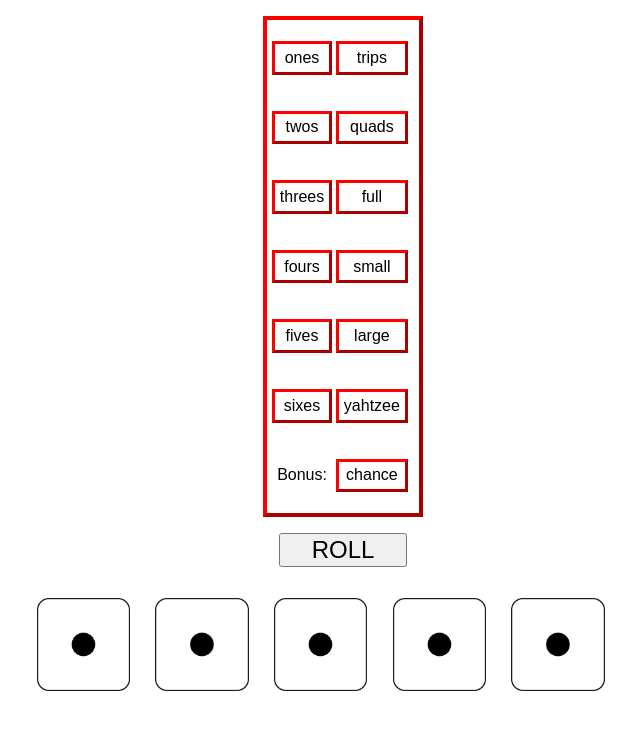
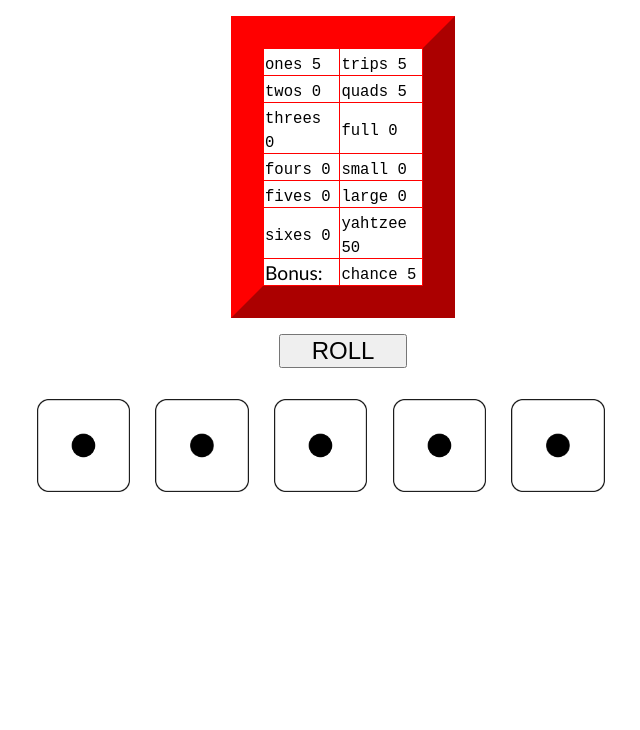
Before and after one commit to benbradford/yahtzoo, a React (Create React App) app: page / in a window 1280 px wide. Shown: the top 730 px of the page, without its empty margins (297-937 px from the left). Built offline with nearby package versions, Linux system fonts and the light colour scheme; the HTML template or start-up script is replaced by a standard one.

Commit message:
adding scores to scoreboard

```diff
--- a/src/App.css
+++ b/src/App.css
@@ -51,15 +51,20 @@
   display: block;
   margin-left: auto;
   margin-right: auto;
-  width: 10em;
+  width: 14em;
+
+  border-collapse:collapse;
+  border:2em outset #FF0000;
 }
 
 .ScoreBoard-Cell {
-  border-width:0.2em;
-  padding: 0.3em;
-  background-color: white;
-  border-color: red;
-  border-style: outset;
+  width: 7em;
+  border:0.1em solid #FF0000;
+  text-align: left;
+  font: 'courier';
+  font-family: "Gill Sans", sans-serif;
+  font-style: normal;
+  font-size: 1.2em;
 }
 
 .Dice-Border-None {
--- a/src/BonusCellView.tsx
+++ b/src/BonusCellView.tsx
@@ -8,9 +8,9 @@ class BonusCellView extends React.Component<any, any>{
 
     public render() {
         return (
-            <p>
+            <td className="ScoreBoard-Cell">
                 Bonus:
-            </p>
+            </td>
         );
     }
 
--- a/src/InGameView.tsx
+++ b/src/InGameView.tsx
@@ -24,7 +24,7 @@ class InGameView extends React.Component<{}, InGameState>{
         return (
             <p>
             <ScoreBoardView dice={this.state.dice} scores={this.state.scores} state={this.state.state} />
-             <button className = "Click-Button" onClick={this.handleRoll}> ROLL </button>
+             <button className = "Click-Button" onClick={this.handleRoll} disabled={this.state.state !== InGameStateType.awaiting_roll}> ROLL </button>
              <div className="Dice-Together"><table> <tr>
                {this.renderOneDie(0)}
                {this.renderOneDie(1)}
@@ -70,6 +70,7 @@ class InGameView extends React.Component<{}, InGameState>{
         };
         this.setState(newData);
     }
+
 }
 
 export default InGameView;
--- a/src/ScoreBoardView.tsx
+++ b/src/ScoreBoardView.tsx
@@ -2,6 +2,7 @@ import * as React from 'react';
 import {IScoreCategory} from './InGameData'
 import ScoreCategoryView from './ScoreCategoryView'
 import BonusCellView from './BonusCellView'
+import ScoreCalculator from './ScoreCalculator'
 
 class ScoreBoardView extends React.Component<any, any>{
 
@@ -10,17 +11,17 @@ class ScoreBoardView extends React.Component<any, any>{
     }
 
     public render() {
-
+        const calc : ScoreCalculator = new ScoreCalculator(this.props.dice);
         return (
             <p>
                 <table className="ScoreBoard"> <tr>
-                    <tr> <td> <ScoreCategoryView category={IScoreCategory.ones} name="ones" scores={this.props.scores} /> </td> <td> <ScoreCategoryView category={IScoreCategory.trips} name="trips" scores={this.props.scores} /> </td> </tr>
-                    <tr> <td> <ScoreCategoryView category={IScoreCategory.twos} name="twos" scores={this.props.scores} /> </td> <td> <ScoreCategoryView category={IScoreCategory.quads} name="quads" scores={this.props.scores} /> </td> </tr>
-                    <tr> <td> <ScoreCategoryView category={IScoreCategory.threes} name="threes" scores={this.props.scores} /> </td> <td> <ScoreCategoryView category={IScoreCategory.full} name="full" scores={this.props.scores} /> </td> </tr>
-                    <tr> <td> <ScoreCategoryView category={IScoreCategory.fours} name="fours" scores={this.props.scores} /> </td> <td> <ScoreCategoryView category={IScoreCategory.small} name="small" scores={this.props.scores} /> </td> </tr>
-                    <tr> <td> <ScoreCategoryView category={IScoreCategory.fives} name="fives" scores={this.props.scores} /> </td> <td> <ScoreCategoryView category={IScoreCategory.large} name="large" scores={this.props.scores} /> </td> </tr>
-                    <tr> <td> <ScoreCategoryView category={IScoreCategory.sixes} name="sixes" scores={this.props.scores} /> </td> <td> <ScoreCategoryView category={IScoreCategory.yahtzee} name="yahtzee" scores={this.props.scores} /> </td> </tr>
-                    <tr> <td> <BonusCellView /> </td> <td> <ScoreCategoryView category={IScoreCategory.chance} name="chance"scores={this.props.scores}  /> </td> </tr>
+                    <tr> <ScoreCategoryView calc={calc} category={IScoreCategory.ones}   name="ones    " scores={this.props.scores} />  <ScoreCategoryView calc={calc} category={IScoreCategory.trips} name="trips   " scores={this.props.scores} />  </tr>
+                    <tr> <ScoreCategoryView calc={calc} category={IScoreCategory.twos}   name="twos    " scores={this.props.scores} />  <ScoreCategoryView calc={calc} category={IScoreCategory.quads} name="quads   " scores={this.props.scores} />  </tr>
+                    <tr> <ScoreCategoryView calc={calc} category={IScoreCategory.threes} name="threes " scores={this.props.scores} />  <ScoreCategoryView calc={calc} category={IScoreCategory.full}   name="full    " scores={this.props.scores} />  </tr>
+                    <tr> <ScoreCategoryView calc={calc} category={IScoreCategory.fours}  name="fours  " scores={this.props.scores} /> <ScoreCategoryView calc={calc} category={IScoreCategory.small}   name="small   " scores={this.props.scores} />  </tr>
+                    <tr> <ScoreCategoryView calc={calc} category={IScoreCategory.fives}  name="fives  " scores={this.props.scores} />  <ScoreCategoryView calc={calc} category={IScoreCategory.large}  name="large   " scores={this.props.scores} />  </tr>
+                    <tr> <ScoreCategoryView calc={calc} category={IScoreCategory.sixes}  name="sixes  " scores={this.props.scores} /> <ScoreCategoryView calc={calc} category={IScoreCategory.yahtzee} name="yahtzee " scores={this.props.scores} />  </tr>
+                    <tr> <BonusCellView />  <ScoreCategoryView calc={calc} category={IScoreCategory.chance} name="chance "scores={this.props.scores}  />  </tr>
                 </tr></table>
             </p>
         );
--- a/src/ScoreCalculator.ts
+++ b/src/ScoreCalculator.ts
@@ -1,4 +1,4 @@
-import {IDie} from './InGameData'
+import {IDie, IScoreCategory} from './InGameData'
 
 export default class ScoreCalculator {
 
@@ -6,10 +6,28 @@ export default class ScoreCalculator {
     private totalSum : number  = 0;
     constructor(dice : IDie[]) {
         for (let i = 0; i < 5; ++i){
-            ++this.totals[dice[i].value];
+            ++this.totals[dice[i].value-1];
+            this.totalSum += (dice[i].value);
+        }
+    }
 
-            this.totalSum += (dice[i].value) * (i+1);
+    public score(category : IScoreCategory) : number{
+        switch (category) {
+            case IScoreCategory.ones: return this.ones();
+            case IScoreCategory.twos: return this.twos();
+            case IScoreCategory.threes: return this.threes();
+            case IScoreCategory.fours: return this.fours();
+            case IScoreCategory.fives: return this.fives();
+            case IScoreCategory.sixes: return this.sixes();
+            case IScoreCategory.trips: return this.trips();
+            case IScoreCategory.quads: return this.quads();
+            case IScoreCategory.full: return this.full();
+            case IScoreCategory.small: return this.small();
+            case IScoreCategory.large: return this.large();
+            case IScoreCategory.yahtzee: return this.yahtzee();
+            case IScoreCategory.chance: return this.chance();
         }
+        return -1;
     }
 
     public ones() : number {
@@ -37,7 +55,7 @@ export default class ScoreCalculator {
     }
 
     public trips() : number {
-        if (this.has_one_total_with_gte(4)) {
+        if (this.has_one_total_with_gte(3)) {
             return this.totalSum;
         }
         return 0;
--- a/src/ScoreCategoryView.tsx
+++ b/src/ScoreCategoryView.tsx
@@ -1,5 +1,6 @@
 import * as React from 'react';
 // import {InGameStateType, IScoreCategory} from './InGameData'
+import ScoreCalculator from './ScoreCalculator'
 
 class ScoreCategoryView extends React.Component<any, any>{
 
@@ -9,20 +10,18 @@ class ScoreCategoryView extends React.Component<any, any>{
 
     public render() {
         return (
-            <p className="ScoreBoard-Cell">
-                {this.props.name} {this.score()}
-            </p>
+            <td className="ScoreBoard-Cell">
+                <code> {this.props.name} {this.score()} </code>
+            </td>
         );
     }
 
     private score() : string {
 
-        if (this.props.scores === undefined) {
-            return "";
-        }
         const s = this.props.scores[this.props.category];
         if (s === undefined) {
-            return "";
+            const calc : ScoreCalculator = this.props.calc;
+            return "" + calc.score(this.props.category);
         }
         return "" + s;
     }
```
